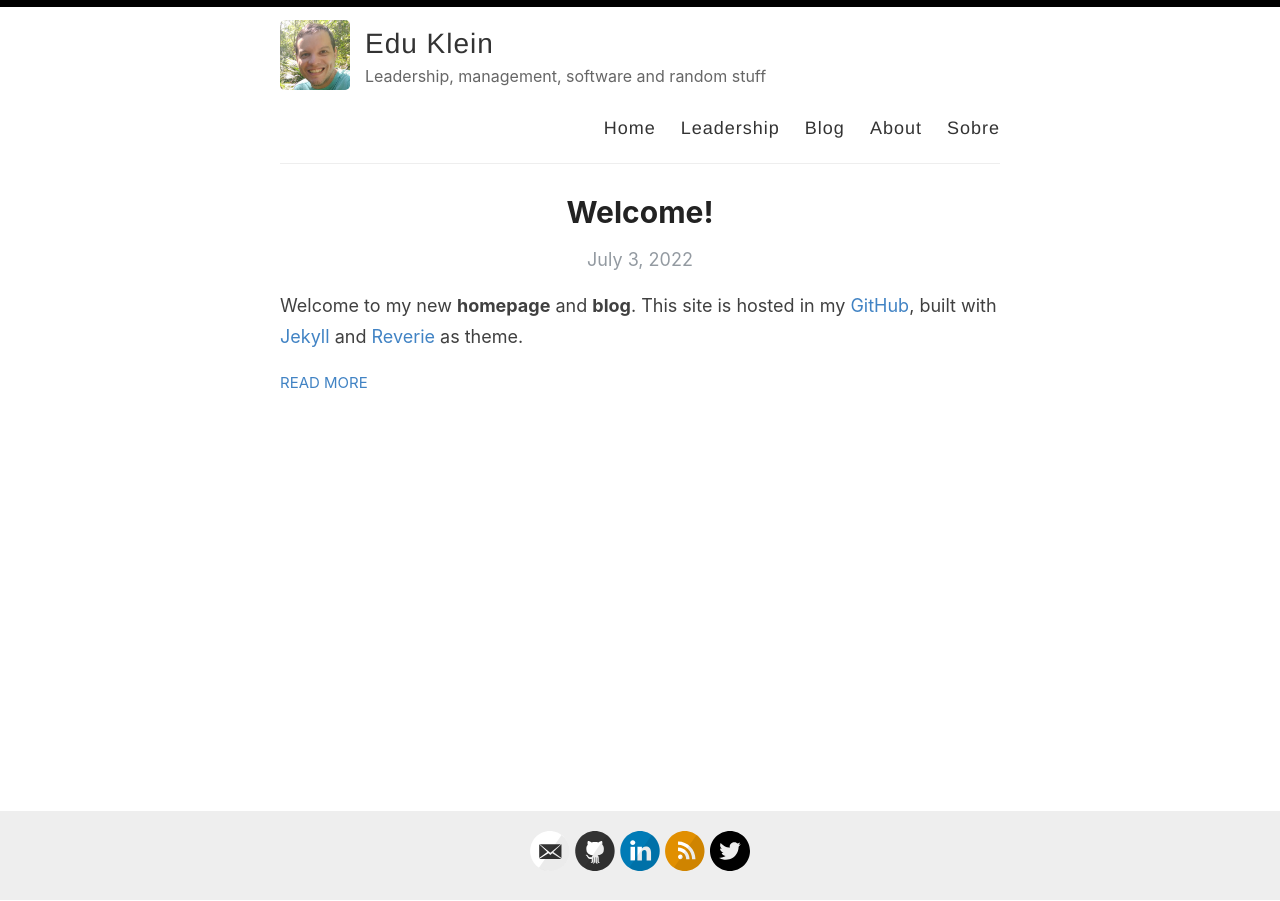
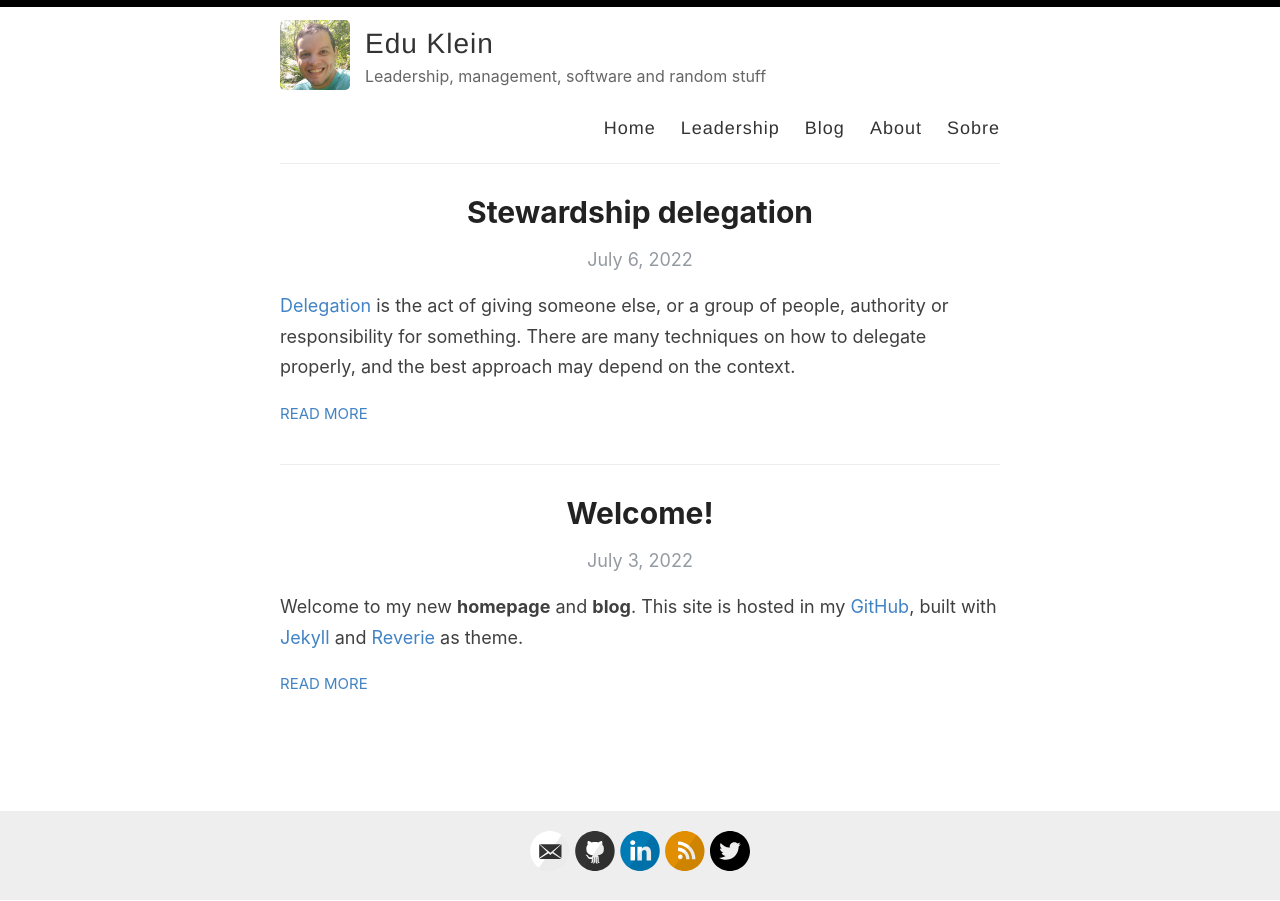
Before and after one commit to epklein/epklein.github.io, a Jekyll site: the page built from blog/index.html, in a window 1280 px wide. Built offline with Jekyll 4.4.1, drawn with Linux system fonts in a browser that asks for light colours; the list of posts is cut into pages by our own code.

Commit message:
New post: Stewardship delegation

```diff
--- /dev/null
+++ b/_pages/mgmt/delegation.md
@@ -0,0 +1,20 @@
+---
+layout: page
+title: Delegation
+permalink: /mgmt/delegation
+published: true
+---
+
+Delegation is the act of giving someone else, or a group of people, authority or responsibility for something. There are many techniques on how to delegate properly, and the best approach may depend on the context.
+
+In [managing software engineering teams](/mgmt/swe), I prefer a delegation approach focused on the results instead of methods. Which takes more time and energy to see results, but develops people abilities and scales in the lon run.
+
+## Related posts
+
+{% for post in site.categories['Delegation'] %}
+- <a href="{{ site.baseurl }}{{ post.url }}">{% if post.title and post.title != "" %}{{post.title}}{% else %}{{post.excerpt |strip_html}}{%endif%}</a>
+{% endfor %}
+
+## Recommended reading
+
+- [The 7 Habits of Highly Effective People](/books/the-7-habits-of-highly-effective-people) by Stephen Covey.
--- /dev/null
+++ b/_posts/2022-07-06-stewardship-delegation.md
@@ -0,0 +1,21 @@
+---
+layout: post
+title: Stewardship delegation
+categories: [Management, Leadership, Delegation]
+tags: [Delegation]
+---
+
+[Delegation](/mgmt/delegation) is the act of giving someone else, or a group of people, authority or responsibility for something. There are many techniques on how to delegate properly, and the best approach may depend on the context.
+
+In [managing software engineering teams](/mgmt/swe), I prefer a delegation approach focused on the results instead of methods. Which takes more time and energy to see results, but develops people abilities and scales in the long run.
+
+One simple approach to delegate focused on results is the Stewardship delegation, shared by Stephen Covey in his best-seller book [The 7 Habits of Highly Effective People](/books/the-7-habits-of-highly-effective-people).
+
+> Stewardship delegation involves clear, up-front mutual understanding and commitment regarding expectations in five areas:
+> - **Desired results**: Create a clear, mutual understanding of what needs to be accomplished, focusing on what, not how; results, not methods.
+> - **Guidelines**: Identify the parameters within which the individual should operate... If you know the failure paths of the job, identify them.... Keep the responsibility for results with them - to do whatever is necessary within the guidelines.
+> - **Resources**: Identify the human, financial, technical, or organizational resources the person can draw on to accomplish the desired results.
+> - **Accountability**: Set up the standards of performance that will be used in evaluating the results and the specific times when reporting and evaluation will take place.
+> - **Consequences**: Specify what will happen, both good and bad, as a result of the evaluation.
+
+In my daily work, I don't formally use this process, but I like to reflect on those five areas when I'm delegating a project or activity to an engineer.
```
Also changed, not shown: _pages/leadership/leadership.md (+6 -0 lines).
